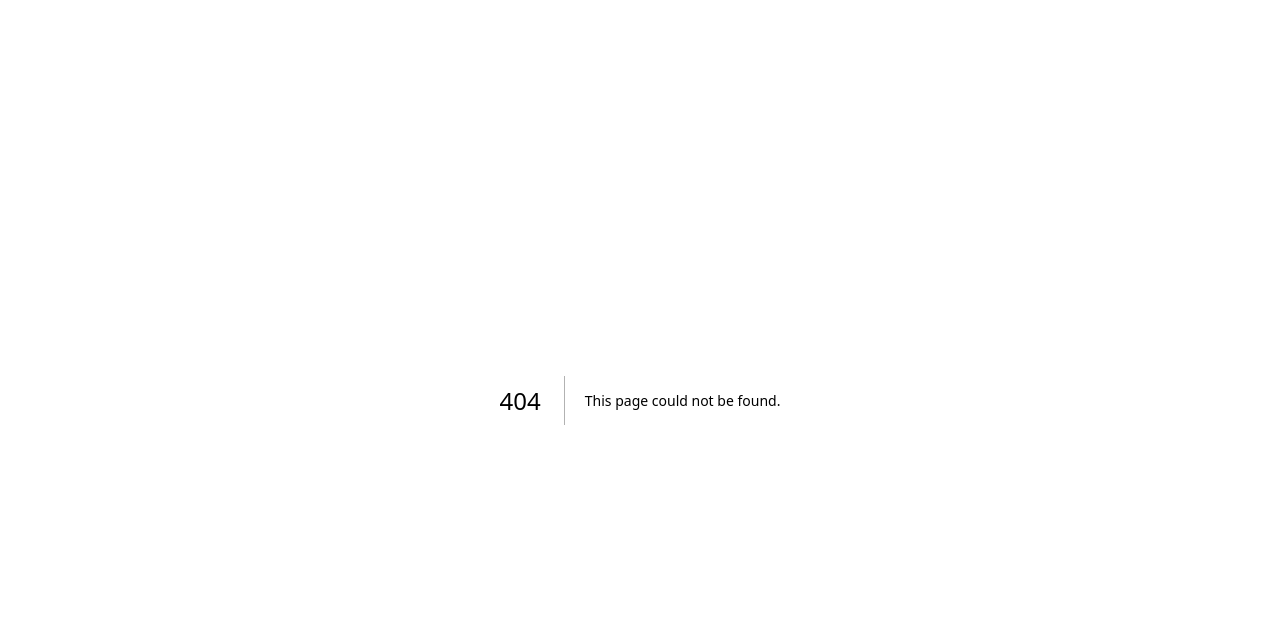
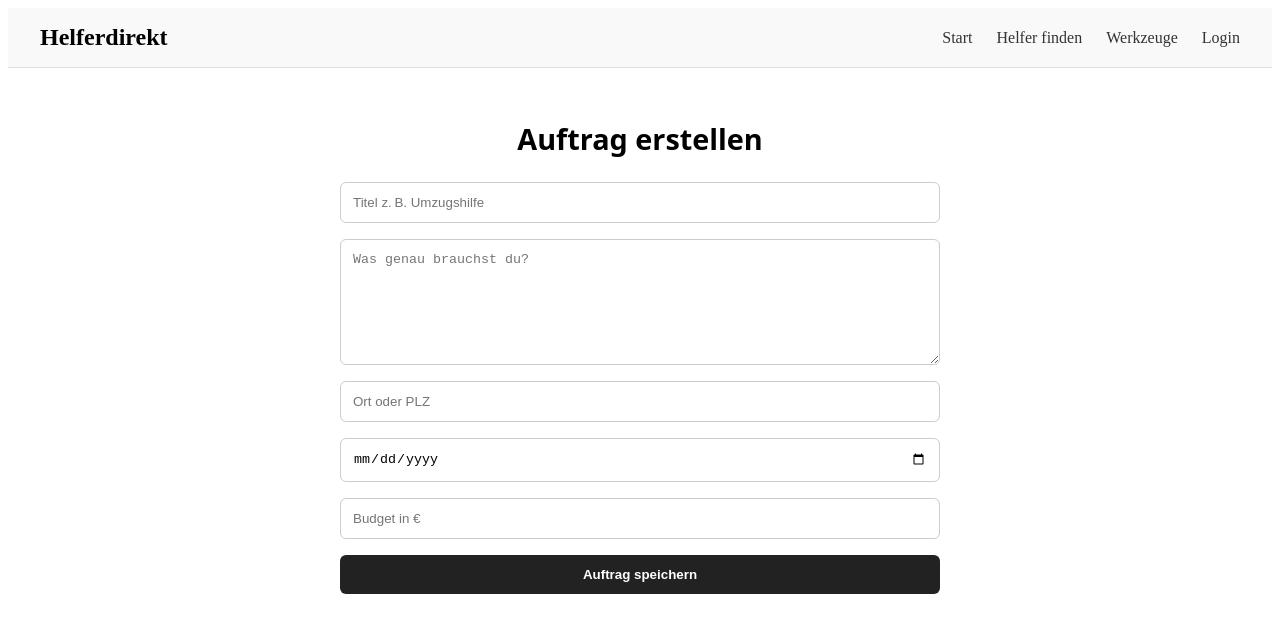
Before and after one commit to Mokis1/Helferdirekt, a Next.js app in the folder frontend/: page /auftrag-erstellen in a window 1280 px wide. Before the commit this address had no page. Shown: the top 632 px of the page. Built offline with nearby package versions, Linux system fonts and the light colour scheme.

Commit message:
Auftrag erstellen Formular hinzugefügt

```diff
--- /dev/null
+++ b/frontend/pages/auftrag-erstellen.tsx
@@ -0,0 +1,82 @@
+import React, { useState } from "react";
+import Head from "next/head";
+import Navbar from "../components/Navbar";
+
+export default function AuftragErstellen() {
+  const [form, setForm] = useState({
+    titel: "",
+    beschreibung: "",
+    ort: "",
+    datum: "",
+    budget: "",
+  });
+
+  const handleChange = (e: React.ChangeEvent<HTMLInputElement | HTMLTextAreaElement>) => {
+    setForm({ ...form, [e.target.name]: e.target.value });
+  };
+
+  const handleSubmit = (e: React.FormEvent) => {
+    e.preventDefault();
+    console.log("Gesendet:", form);
+    alert("Auftrag gespeichert (noch lokal)");
+  };
+
+  return (
+    <>
+      <Head>
+        <title>Auftrag erstellen – Helferdirekt</title>
+      </Head>
+      <Navbar />
+      <main style={styles.main}>
+        <h1 style={styles.heading}>Auftrag erstellen</h1>
+        <form style={styles.form} onSubmit={handleSubmit}>
+          <input name="titel" placeholder="Titel z. B. Umzugshilfe" required onChange={handleChange} style={styles.input} />
+          <textarea name="beschreibung" placeholder="Was genau brauchst du?" required onChange={handleChange} style={styles.textarea} />
+          <input name="ort" placeholder="Ort oder PLZ" required onChange={handleChange} style={styles.input} />
+          <input name="datum" type="date" required onChange={handleChange} style={styles.input} />
+          <input name="budget" placeholder="Budget in €" required onChange={handleChange} style={styles.input} />
+          <button type="submit" style={styles.button}>Auftrag speichern</button>
+        </form>
+      </main>
+    </>
+  );
+}
+
+const styles: { [key: string]: React.CSSProperties } = {
+  main: {
+    padding: "2rem",
+    maxWidth: "600px",
+    margin: "0 auto",
+    fontFamily: "system-ui, sans-serif",
+  },
+  heading: {
+    fontSize: "1.8rem",
+    marginBottom: "1.5rem",
+    textAlign: "center",
+  },
+  form: {
+    display: "flex",
+    flexDirection: "column",
+    gap: "1rem",
+  },
+  input: {
+    padding: "0.75rem",
+    border: "1px solid #ccc",
+    borderRadius: "6px",
+  },
+  textarea: {
+    padding: "0.75rem",
+    border: "1px solid #ccc",
+    borderRadius: "6px",
+    minHeight: "100px",
+  },
+  button: {
+    padding: "0.75rem",
+    backgroundColor: "#222",
+    color: "#fff",
+    border: "none",
+    borderRadius: "6px",
+    cursor: "pointer",
+    fontWeight: 600,
+  },
+};
```
